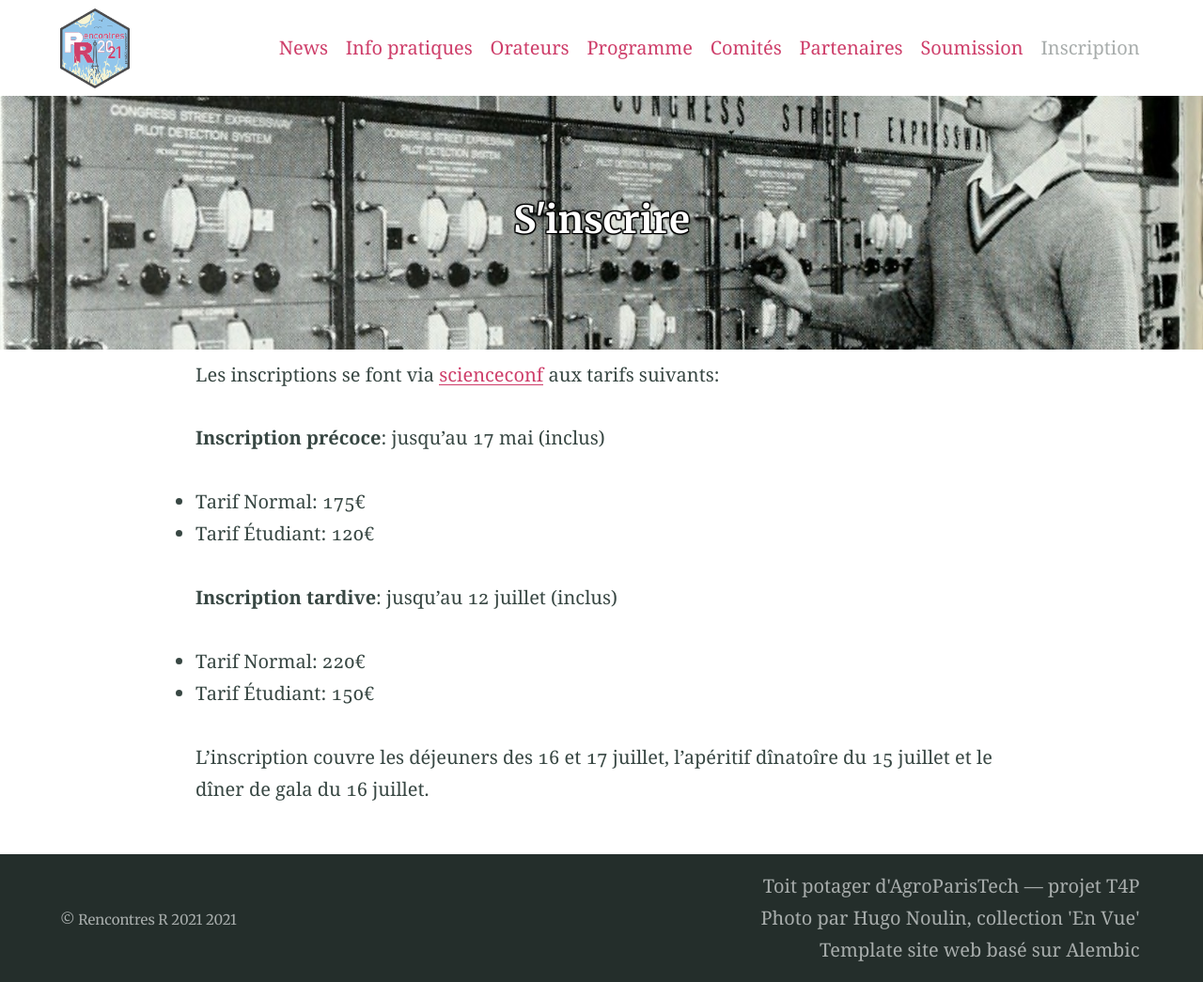
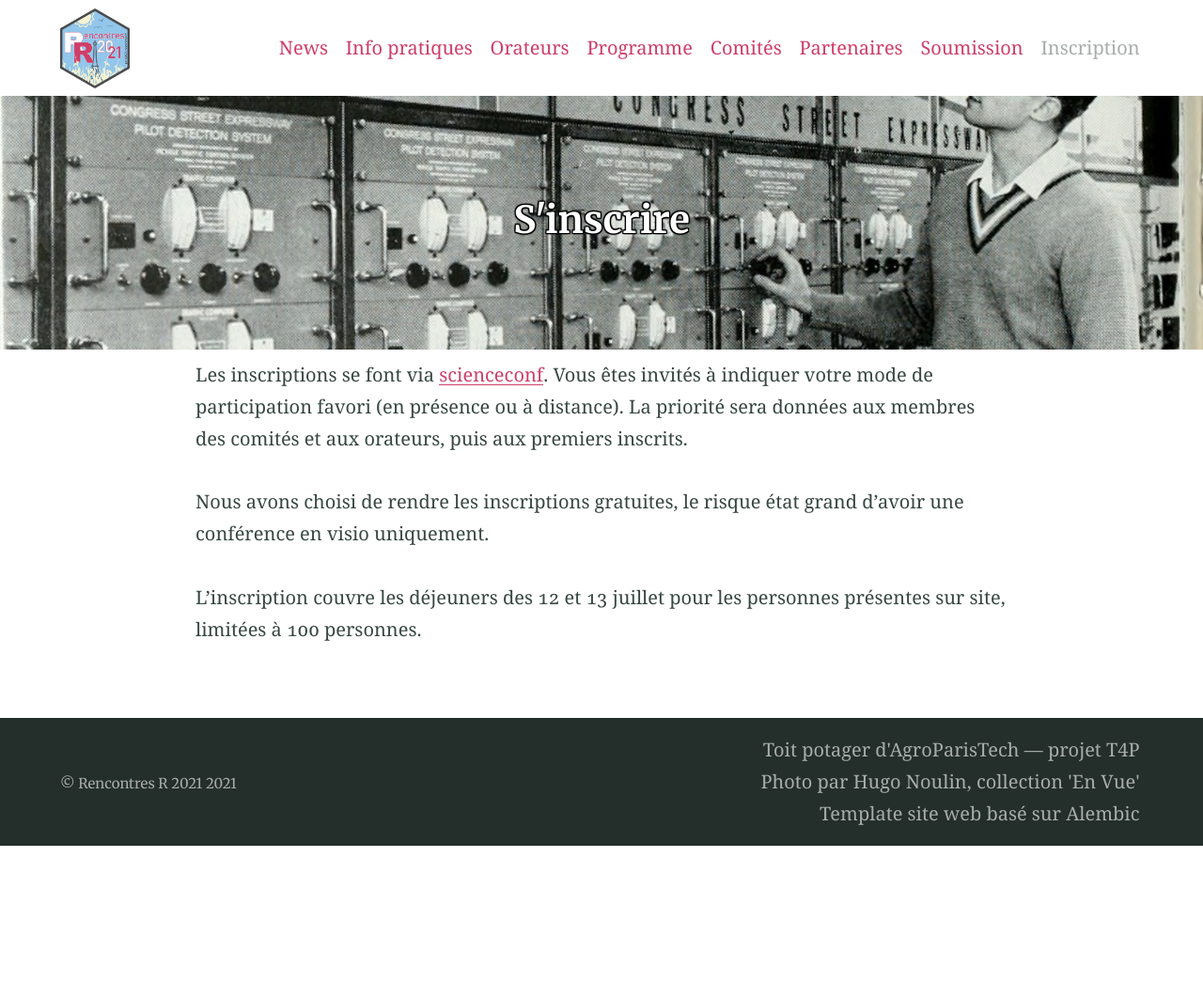
Before and after one commit to rencontres-r-2020/rencontres-r-2021.github.io, a Jekyll site: the page built from inscription.md, in a window 1280 px wide. Shown: the whole page at 94% size. Built offline with Jekyll 4.4.1, drawn with Linux system fonts in a browser that asks for light colours; our own code applies the rules of GitHub Pages for plain Markdown files; after the commit the page ends 900 px from its top, so only the background shows below that.

Commit message:
rencontres 2021

```diff
--- a/inscription.md
+++ b/inscription.md
@@ -1,17 +1,17 @@
 ---
 title: S'inscrire
 feature_image: "/assets/img/soumettre.jpg"
-excerpt: "Programme des Rencontres R 2020"
+excerpt: "Inscription aux Rencontres R 2021"
 ---
 
-Les inscriptions se font via [scienceconf](https://rr2020.sciencesconf.org/) aux tarifs suivants:
+Les inscriptions se font via
+[scienceconf](https://rr2021.sciencesconf.org/). Vous êtes invités à
+indiquer votre mode de participation favori (en présence ou à
+distance). La priorité sera données aux membres des comités et aux
+orateurs, puis aux premiers inscrits.
 
-**Inscription précoce**: jusqu'au 17 mai (inclus)
-- Tarif Normal: 175€
-- Tarif Étudiant: 120€
+Nous avons choisi de rendre les inscriptions gratuites, le risque état
+grand d'avoir une conférence en visio uniquement.
 
-**Inscription tardive**: jusqu'au 12 juillet (inclus)
-- Tarif Normal: 220€
-- Tarif Étudiant: 150€
-
-L'inscription couvre les déjeuners des 16 et 17 juillet, l'apéritif dînatoîre du 15 juillet et le dîner de gala du 16 juillet.
+L'inscription couvre les déjeuners des 12 et 13 juillet pour les
+personnes présentes sur site, limitées à 100 personnes.
```
Also changed, not shown: _posts/2021-02-26.md (added, +23 -0 lines), infos.md (+17 -7 lines), invited.md (+5 -4 lines), soumettre.md (+3 -3 lines).
